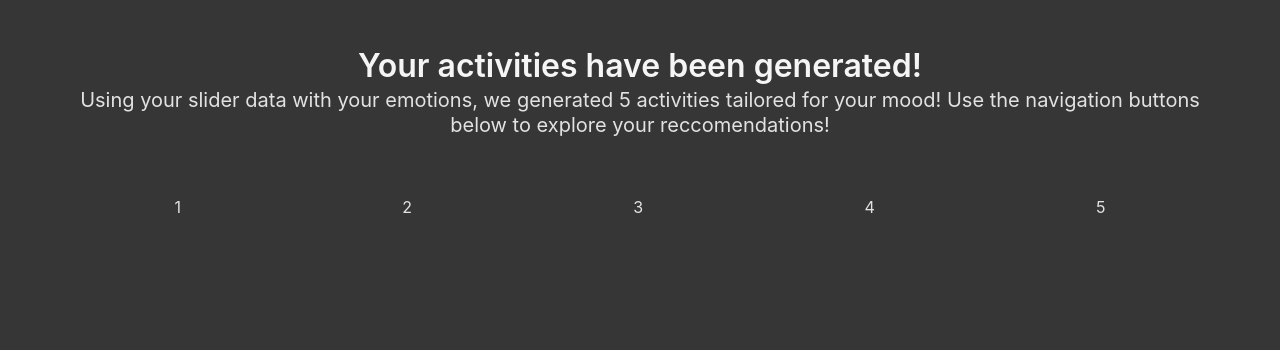
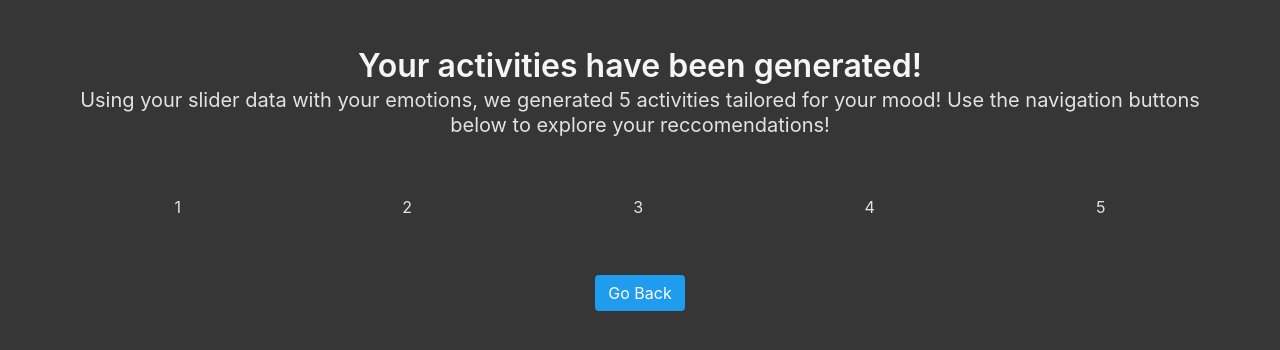
Before and after one commit to thatrobotdev/Find-Your-Serenity, a plain HTML site: page index.html in a window 1280 px wide. Both pictures are taken after a click on the button "Generate Activities". Drawn offline with nearby package versions, Linux system fonts and the light colour scheme.

Commit message:
Added a back button
I added a back button to the repl.it using the goBack() function that was already there.

```diff
--- a/index.html
+++ b/index.html
@@ -94,6 +94,13 @@
         </ul>
       </div>
     </nav>
+	    <br>
+    <center>
+      <button class="button is-info btn-fade"
+      onclick="goBack();">
+        Go Back
+      </button>
+    </center>
   </div>
 </section>
 </section>
```
